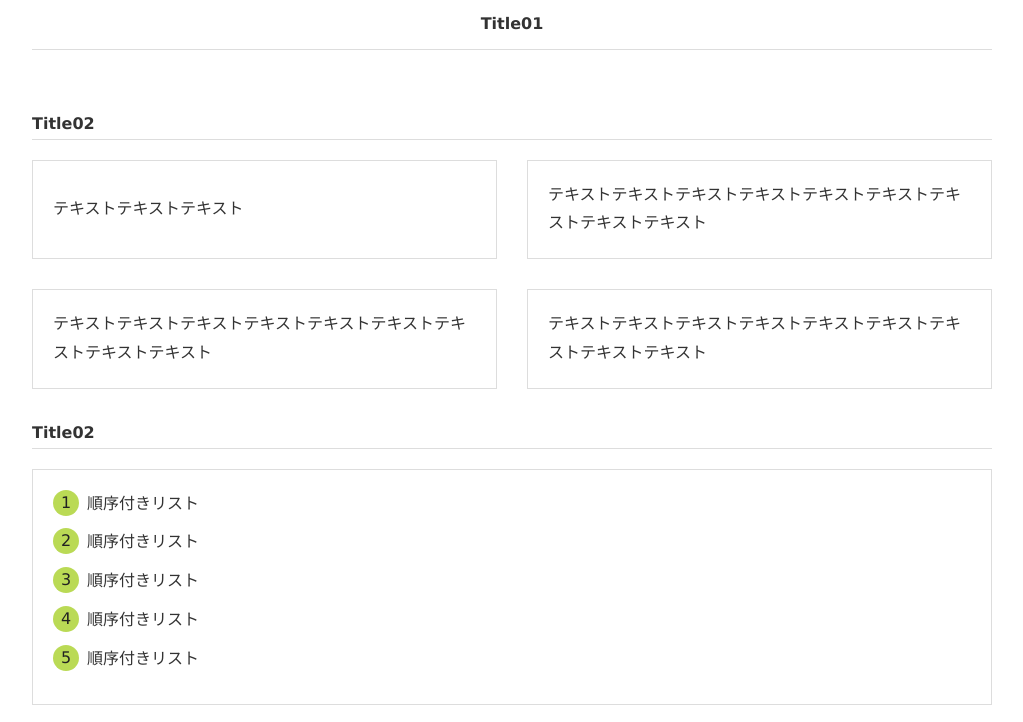
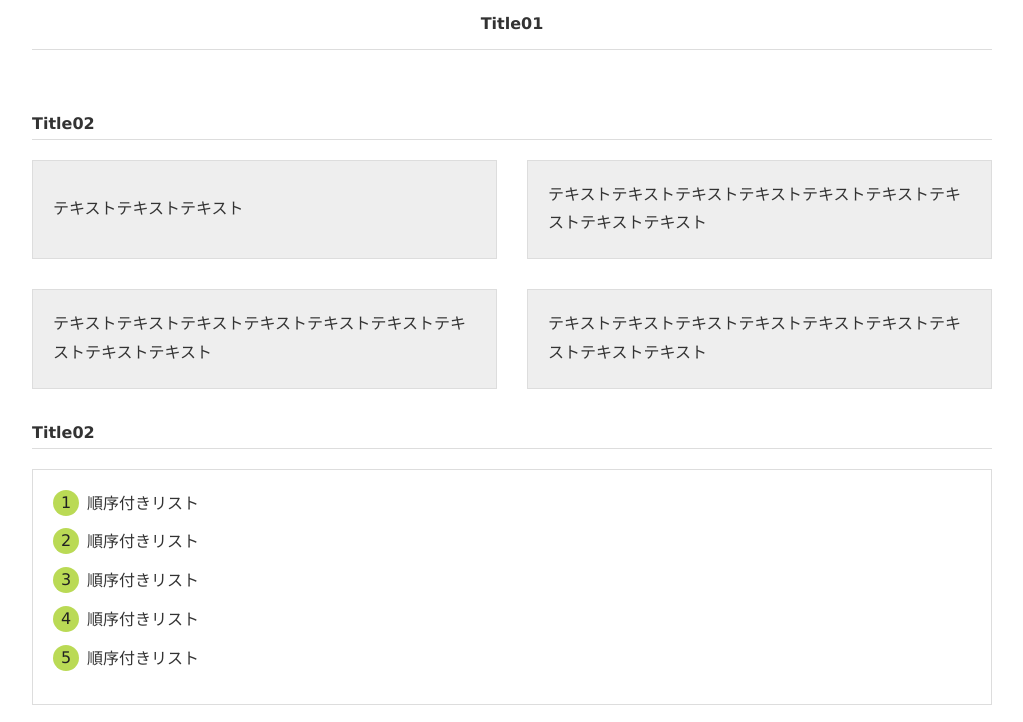
Before and after one commit to remeyama/start001, a plain HTML site: page index.html in a window 1280 px wide. Shown: the top 722 px of the page, without its empty margins (128-1151 px from the left). Drawn offline with Linux system fonts and the light colour scheme.

Commit message:
背景色追加

```diff
--- a/css/style.css
+++ b/css/style.css
@@ -9,17 +9,27 @@
 
 .flex01 {
 	width: 960px;
+	display: -webkit-box;
+	display: -ms-flexbox;
 	display: flex;
+	-ms-flex-wrap: wrap;
 	flex-wrap: wrap;
+	-webkit-box-pack: justify;
+	-ms-flex-pack: justify;
 	justify-content: space-between;
 }
 
 .flex01 li {
+	display: -webkit-box;
+	display: -ms-flexbox;
 	display: flex;
 	width: 465px;
 	padding: 20px;
 	margin: 0 0 30px;
+	background: #eee;
 	border: 1px solid #ddd;
+	-webkit-box-align: center;
+	-ms-flex-align: center;
 	align-items: center;
 }
 
```
